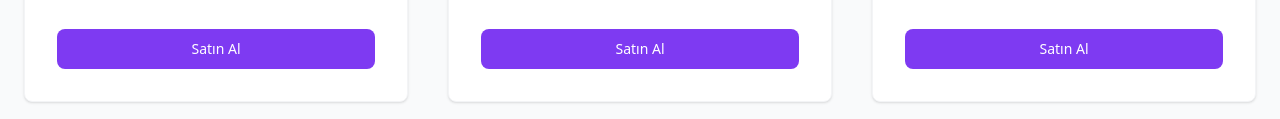
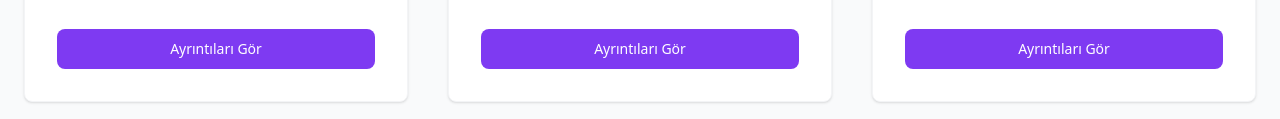
Before and after one commit to tarot212/amerikavizenierkenecek.com, a website: page index.html in a window 1280 px wide. Shown: the part 923-1042 px from the top of the page. Drawn offline with nearby package versions, Linux system fonts and the light colour scheme; no server answers.

Commit message:
fix: sentence

```diff
--- a/index.html
+++ b/index.html
@@ -112,7 +112,7 @@
                         </li>
 
                     </ul>
-                    <a href="https://www.fiverr.com/eymenefealtun/reschedule-your-american-tourist-visa-appointment-to-earlier-date" target="_blank" class="text-white bg-purple-600 hover:bg-purple-700 focus:ring-4 focus:ring-purple-200 font-medium rounded-lg text-sm px-5 py-2.5 text-center dark:text-white  dark:focus:ring-purple-900">Satın Al</a>
+                    <a href="https://www.fiverr.com/eymenefealtun/reschedule-your-american-tourist-visa-appointment-to-earlier-date" target="_blank" class="text-white bg-purple-600 hover:bg-purple-700 focus:ring-4 focus:ring-purple-200 font-medium rounded-lg text-sm px-5 py-2.5 text-center dark:text-white  dark:focus:ring-purple-900">Ayrıntıları Gör</a>
                 </div>
                 <!-- Pricing Card -->
                 <div class="flex flex-col max-w-lg p-6 mx-auto text-center text-gray-900 bg-white border border-gray-100 rounded-lg shadow dark:border-gray-600 xl:p-8 dark:bg-gray-800 dark:text-white">
@@ -131,7 +131,7 @@
                             <span>Randevunuzun tarihi en geç <span class="font-semibold">30 gün</span>  olacak şekilde yeniden zamanlanır.</span>
                         </li>
                     </ul>
-                    <a href="https://www.fiverr.com/eymenefealtun/reschedule-your-american-tourist-visa-appointment-to-earlier-date" target="_blank" class="text-white bg-purple-600 hover:bg-purple-700 focus:ring-4 focus:ring-purple-200 font-medium rounded-lg text-sm px-5 py-2.5 text-center dark:text-white  dark:focus:ring-purple-900">Satın Al</a>
+                    <a href="https://www.fiverr.com/eymenefealtun/reschedule-your-american-tourist-visa-appointment-to-earlier-date" target="_blank" class="text-white bg-purple-600 hover:bg-purple-700 focus:ring-4 focus:ring-purple-200 font-medium rounded-lg text-sm px-5 py-2.5 text-center dark:text-white  dark:focus:ring-purple-900">Ayrıntıları Gör</a>
                 </div>
                 <!-- Pricing Card -->
                 <div class="flex flex-col max-w-lg p-6 mx-auto text-center text-gray-900 bg-white border border-gray-100 rounded-lg shadow dark:border-gray-600 xl:p-8 dark:bg-gray-800 dark:text-white">
@@ -149,7 +149,7 @@
                             <span>Randevunuzun tarihi en geç <span class="font-semibold">15 gün</span>  olacak şekilde yeniden zamanlanır.</span>
                         </li>
                     </ul>
-                    <a href="https://www.fiverr.com/eymenefealtun/reschedule-your-american-tourist-visa-appointment-to-earlier-date" target="_blank" class="text-white bg-purple-600 hover:bg-purple-700 focus:ring-4 focus:ring-purple-200 font-medium rounded-lg text-sm px-5 py-2.5 text-center dark:text-white  dark:focus:ring-purple-900">Satın Al</a>
+                    <a href="https://www.fiverr.com/eymenefealtun/reschedule-your-american-tourist-visa-appointment-to-earlier-date" target="_blank" class="text-white bg-purple-600 hover:bg-purple-700 focus:ring-4 focus:ring-purple-200 font-medium rounded-lg text-sm px-5 py-2.5 text-center dark:text-white  dark:focus:ring-purple-900">Ayrıntıları Gör</a>
                 </div>
             </div>
         </div>
```
